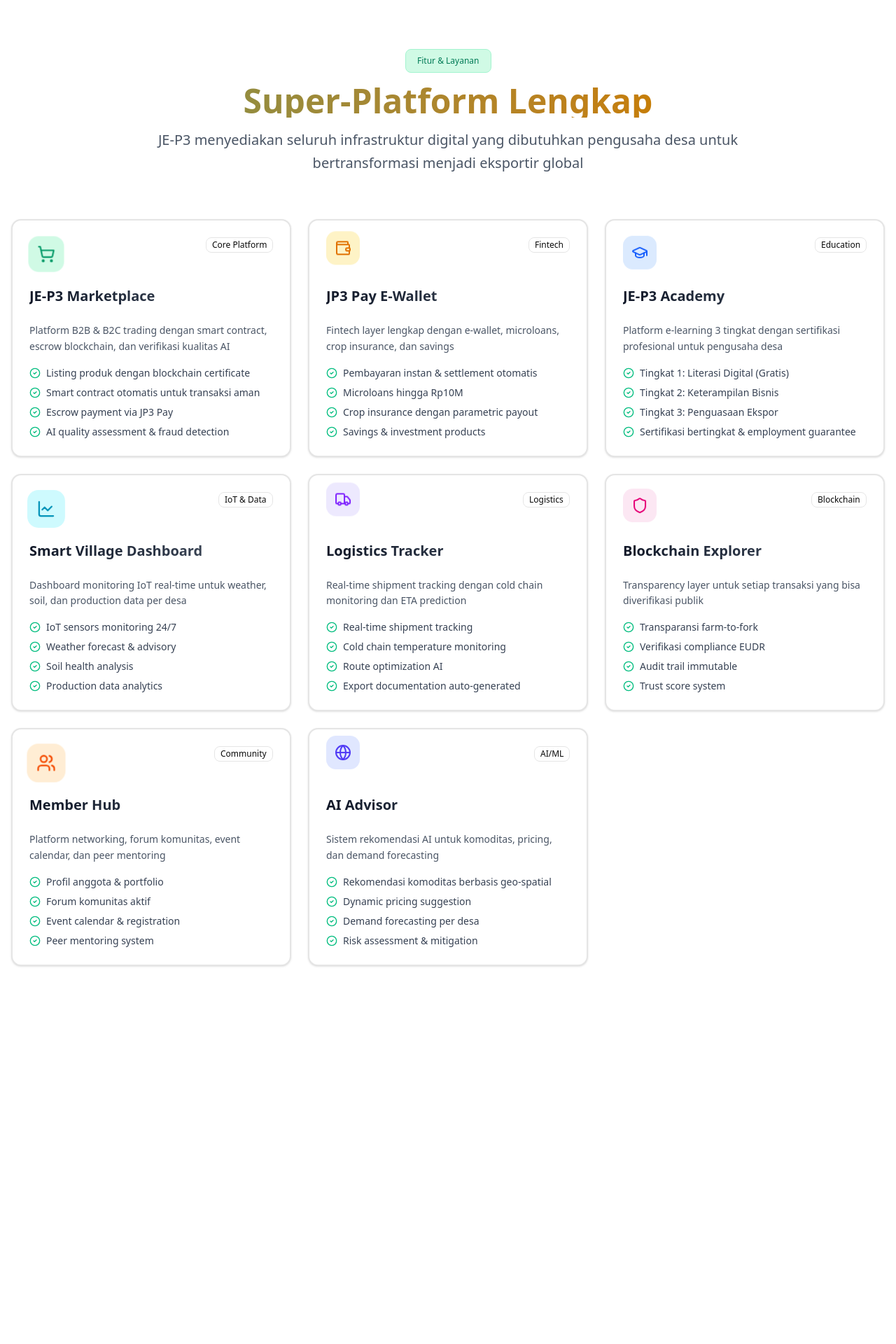
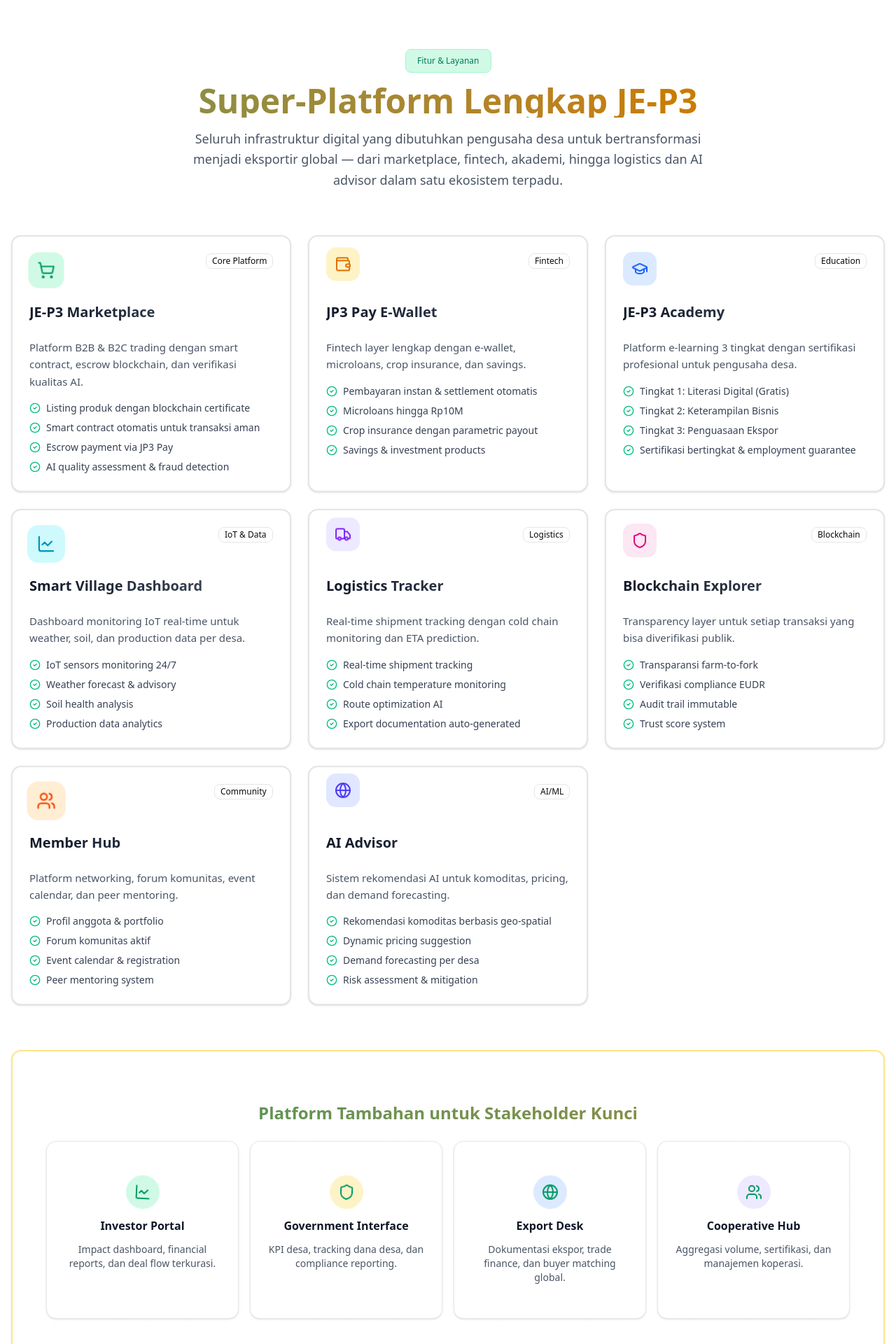
Before and after one commit to prabudanling/website-jep3, a Next.js app: page / in a window 1280 px wide. Shown: the part 5600-7520 px from the top of the page at 70% size. Built offline with nearby package versions, Linux system fonts and the light colour scheme.

Commit message:
Update features-section.tsx

```diff
--- a/src/components/sections/features-section.tsx
+++ b/src/components/sections/features-section.tsx
@@ -1,6 +1,5 @@
 'use client'
 
-import { useEffect } from 'react'
 import { Card, CardContent, CardHeader, CardTitle } from '@/components/ui/card'
 import { Badge } from '@/components/ui/badge'
 import { AnimatedIcon } from '@/components/ui/animated-icon'
@@ -14,22 +13,21 @@ import {
   Shield,
   Users,
   Globe,
-  ArrowRight,
-  CheckCircle2
+  CheckCircle2,
 } from 'lucide-react'
 
 export function FeaturesSection() {
-
   const features = [
     {
       icon: ShoppingCart,
       title: 'JE-P3 Marketplace',
-      description: 'Platform B2B & B2C trading dengan smart contract, escrow blockchain, dan verifikasi kualitas AI',
+      description:
+        'Platform B2B & B2C trading dengan smart contract, escrow blockchain, dan verifikasi kualitas AI.',
       benefits: [
         'Listing produk dengan blockchain certificate',
         'Smart contract otomatis untuk transaksi aman',
         'Escrow payment via JP3 Pay',
-        'AI quality assessment & fraud detection'
+        'AI quality assessment & fraud detection',
       ],
       color: 'bg-emerald-100 dark:bg-emerald-900/30 text-emerald-600 dark:text-emerald-400',
       badge: 'Core Platform',
@@ -37,12 +35,13 @@ export function FeaturesSection() {
     {
       icon: Wallet,
       title: 'JP3 Pay E-Wallet',
-      description: 'Fintech layer lengkap dengan e-wallet, microloans, crop insurance, dan savings',
+      description:
+        'Fintech layer lengkap dengan e-wallet, microloans, crop insurance, dan savings.',
       benefits: [
         'Pembayaran instan & settlement otomatis',
         'Microloans hingga Rp10M',
         'Crop insurance dengan parametric payout',
-        'Savings & investment products'
+        'Savings & investment products',
       ],
       color: 'bg-amber-100 dark:bg-amber-900/30 text-amber-600 dark:text-amber-400',
       badge: 'Fintech',
@@ -50,12 +49,13 @@ export function FeaturesSection() {
     {
       icon: GraduationCap,
       title: 'JE-P3 Academy',
-      description: 'Platform e-learning 3 tingkat dengan sertifikasi profesional untuk pengusaha desa',
+      description:
+        'Platform e-learning 3 tingkat dengan sertifikasi profesional untuk pengusaha desa.',
       benefits: [
         'Tingkat 1: Literasi Digital (Gratis)',
         'Tingkat 2: Keterampilan Bisnis',
         'Tingkat 3: Penguasaan Ekspor',
-        'Sertifikasi bertingkat & employment guarantee'
+        'Sertifikasi bertingkat & employment guarantee',
       ],
       color: 'bg-blue-100 dark:bg-blue-900/30 text-blue-600 dark:text-blue-400',
       badge: 'Education',
@@ -63,12 +63,13 @@ export function FeaturesSection() {
     {
       icon: LineChart,
       title: 'Smart Village Dashboard',
-      description: 'Dashboard monitoring IoT real-time untuk weather, soil, dan production data per desa',
+      description:
+        'Dashboard monitoring IoT real-time untuk weather, soil, dan production data per desa.',
       benefits: [
         'IoT sensors monitoring 24/7',
         'Weather forecast & advisory',
         'Soil health analysis',
-        'Production data analytics'
+        'Production data analytics',
       ],
       color: 'bg-cyan-100 dark:bg-cyan-900/30 text-cyan-600 dark:text-cyan-400',
       badge: 'IoT & Data',
@@ -76,12 +77,13 @@ export function FeaturesSection() {
     {
       icon: Truck,
       title: 'Logistics Tracker',
-      description: 'Real-time shipment tracking dengan cold chain monitoring dan ETA prediction',
+      description:
+        'Real-time shipment tracking dengan cold chain monitoring dan ETA prediction.',
       benefits: [
         'Real-time shipment tracking',
         'Cold chain temperature monitoring',
         'Route optimization AI',
-        'Export documentation auto-generated'
+        'Export documentation auto-generated',
       ],
       color: 'bg-violet-100 dark:bg-violet-900/30 text-violet-600 dark:text-violet-400',
       badge: 'Logistics',
@@ -89,12 +91,13 @@ export function FeaturesSection() {
     {
       icon: Shield,
       title: 'Blockchain Explorer',
-      description: 'Transparency layer untuk setiap transaksi yang bisa diverifikasi publik',
+      description:
+        'Transparency layer untuk setiap transaksi yang bisa diverifikasi publik.',
       benefits: [
         'Transparansi farm-to-fork',
         'Verifikasi compliance EUDR',
         'Audit trail immutable',
-        'Trust score system'
+        'Trust score system',
       ],
       color: 'bg-pink-100 dark:bg-pink-900/30 text-pink-600 dark:text-pink-400',
       badge: 'Blockchain',
@@ -102,12 +105,13 @@ export function FeaturesSection() {
     {
       icon: Users,
       title: 'Member Hub',
-      description: 'Platform networking, forum komunitas, event calendar, dan peer mentoring',
+      description:
+        'Platform networking, forum komunitas, event calendar, dan peer mentoring.',
       benefits: [
         'Profil anggota & portfolio',
         'Forum komunitas aktif',
         'Event calendar & registration',
-        'Peer mentoring system'
+        'Peer mentoring system',
       ],
       color: 'bg-orange-100 dark:bg-orange-900/30 text-orange-600 dark:text-orange-400',
       badge: 'Community',
@@ -115,12 +119,13 @@ export function FeaturesSection() {
     {
       icon: Globe,
       title: 'AI Advisor',
-      description: 'Sistem rekomendasi AI untuk komoditas, pricing, dan demand forecasting',
+      description:
+        'Sistem rekomendasi AI untuk komoditas, pricing, dan demand forecasting.',
       benefits: [
         'Rekomendasi komoditas berbasis geo-spatial',
         'Dynamic pricing suggestion',
         'Demand forecasting per desa',
-        'Risk assessment & mitigation'
+        'Risk assessment & mitigation',
       ],
       color: 'bg-indigo-100 dark:bg-indigo-900/30 text-indigo-600 dark:text-indigo-400',
       badge: 'AI/ML',
@@ -128,70 +133,87 @@ export function FeaturesSection() {
   ]
 
   return (
-    <section className="py-20 bg-white dark:bg-gray-900 relative overflow-hidden">
-      {/* Animated Background */}
-      <div className="absolute inset-0 opacity-5">
-        <div className="absolute inset-0 bg-dots-animated"></div>
+    <section id="features" className="py-20 bg-white dark:bg-gray-900 relative overflow-hidden">
+      {/* Background dots halus */}
+      <div className="absolute inset-0 opacity-5 -z-10">
+        <div className="absolute inset-0 bg-dots-animated" />
       </div>
+
       <div className="container mx-auto px-4">
         <div className="max-w-7xl mx-auto space-y-16">
-          {/* Section Header */}
+          {/* Header section */}
           <div className="text-center space-y-4 animate-fade-in-up">
             <Badge className="px-4 py-2 bg-emerald-100 dark:bg-emerald-900/30 text-emerald-700 dark:text-emerald-300 border-emerald-200 dark:border-emerald-800 animate-pop-in">
               Fitur & Layanan
             </Badge>
-            <h2 className="text-4xl md:text-5xl font-bold text-gradient-animate bg-gradient-to-r from-emerald-600 via-amber-600 to-emerald-600 bg-clip-text text-transparent animate-text-reveal">
-              Super-Platform Lengkap
+            <h2 className="text-3xl md:text-4xl lg:text-5xl font-bold text-gradient-animate bg-gradient-to-r from-emerald-600 via-amber-600 to-emerald-600 bg-clip-text text-transparent animate-text-reveal">
+              Super-Platform Lengkap JE-P3
             </h2>
-            <p className="text-xl text-gray-600 dark:text-gray-400 max-w-4xl mx-auto leading-relaxed animate-fade-in-up" style={{ animationDelay: '0.2s' }}>
-              JE-P3 menyediakan seluruh infrastruktur digital yang dibutuhkan pengusaha desa untuk bertransformasi menjadi eksportir global
+            <p
+              className="text-base md:text-lg text-gray-600 dark:text-gray-400 max-w-3xl mx-auto leading-relaxed animate-fade-in-up"
+              style={{ animationDelay: '0.2s' }}
+            >
+              Seluruh infrastruktur digital yang dibutuhkan pengusaha desa untuk
+              bertransformasi menjadi eksportir global — dari marketplace, fintech, akademi,
+              hingga logistics dan AI advisor dalam satu ekosistem terpadu.
             </p>
           </div>
 
-          {/* Features Grid */}
-          <div className="grid md:grid-cols-2 lg:grid-cols-3 gap-6 stagger-children animate-fade-in-up" style={{ animationDelay: '0.2s' }}>
+          {/* Grid fitur utama */}
+          <div
+            className="grid md:grid-cols-2 lg:grid-cols-3 gap-6 stagger-children animate-fade-in-up"
+            style={{ animationDelay: '0.2s' }}
+          >
             {features.map((feature, index) => {
               const Icon = feature.icon
               return (
                 <Card
                   key={index}
                   className="border-2 hover:shadow-2xl transition-all duration-300 hover:-translate-y-1 group card-3d-tilt card-hover-lift card-glow-hover cursor-pointer scroll-fade-in visible"
-                  style={{ transitionDelay: `${index * 100}ms` }}
+                  style={{ transitionDelay: `${index * 80}ms` }}
                 >
                   <CardHeader className="space-y-4">
                     <div className="flex items-start justify-between">
                       <AnimatedIcon
-                        animation={index % 3 === 0 ? 'scale-pulse' : index % 3 === 1 ? 'float' : 'bounce-subtle'}
+                        animation={
+                          index % 3 === 0
+                            ? 'scale-pulse'
+                            : index % 3 === 1
+                            ? 'float'
+                            : 'bounce-subtle'
+                        }
                         delay={index * 100}
                         duration={2.5}
                       >
-                        <div className={`p-3 rounded-xl ${feature.color} group-hover:scale-110 transition-transform icon-hover-lift icon-hover-glow`}>
+                        <div
+                          className={`p-3 rounded-xl ${feature.color} group-hover:scale-110 transition-transform icon-hover-lift icon-hover-glow`}
+                        >
                           <Icon className="w-6 h-6" />
                         </div>
                       </AnimatedIcon>
-                      <Badge variant="outline" className="text-xs hover:bg-emerald-50 dark:hover:bg-emerald-950/30 hover:border-emerald-400 dark:hover:border-emerald-600 transition-all cursor-default animate-pop-in" style={{ animationDelay: `${index * 100 + 150}ms` }}>
+                      <Badge
+                        variant="outline"
+                        className="text-[11px] md:text-xs hover:bg-emerald-50 dark:hover:bg-emerald-950/30 hover:border-emerald-400 dark:hover:border-emerald-600 transition-all cursor-default animate-pop-in"
+                        style={{ animationDelay: `${index * 100 + 150}ms` }}
+                      >
                         {feature.badge}
                       </Badge>
                     </div>
-                    <CardTitle className="text-xl font-bold text-gradient-animate bg-gradient-to-r from-gray-900 to-gray-600 dark:from-gray-100 dark:to-gray-400 bg-clip-text text-transparent group-hover:from-emerald-600 group-hover:to-amber-600 dark:group-hover:from-emerald-400 dark:group-hover:to-amber-400 transition-all duration-300">
+                    <CardTitle className="text-lg md:text-xl font-bold text-gradient-animate bg-gradient-to-r from-gray-900 to-gray-600 dark:from-gray-100 dark:to-gray-400 bg-clip-text text-transparent group-hover:from-emerald-600 group-hover:to-amber-600 dark:group-hover:from-emerald-400 dark:group-hover:to-amber-400 transition-all duration-300">
                       {feature.title}
                     </CardTitle>
                   </CardHeader>
                   <CardContent className="space-y-4">
-                    <p className="text-gray-600 dark:text-gray-400 text-sm leading-relaxed">
+                    <p className="text-sm md:text-[15px] text-gray-600 dark:text-gray-400 leading-relaxed">
                       {feature.description}
                     </p>
                     <div className="space-y-2">
                       {feature.benefits.map((benefit, bIndex) => (
                         <div key={bIndex} className="flex items-start gap-2 group/benefit">
-                          <AnimatedIcon
-                            animation="pop-in"
-                            delay={bIndex * 50}
-                            duration={0.6}
-                          >
+                          <AnimatedIcon animation="pop-in" delay={bIndex * 60} duration={0.6}>
                             <CheckCircle2 className="w-4 h-4 text-emerald-500 flex-shrink-0 mt-0.5 icon-hover-glow" />
                           </AnimatedIcon>
-                          <span className="text-sm text-gray-700 dark:text-gray-300 group-hover/benefit:text-emerald-600 dark:group-hover/benefit:text-emerald-400 transition-colors">
+                          <span className="text-xs md:text-sm text-gray-700 dark:text-gray-300 group-hover/benefit:text-emerald-600 dark:group-hover/benefit:text-emerald-400 transition-colors">
                             {benefit}
                           </span>
                         </div>
@@ -203,37 +225,37 @@ export function FeaturesSection() {
             })}
           </div>
 
-          {/* Additional Platforms */}
+          {/* Platform tambahan */}
           <div className="animate-fade-in-up" style={{ animationDelay: '0.3s' }}>
-            <Card className="border-2 border-amber-200 dark:border-amber-800 bg-gradient-to-br from-amber-50 to-emerald-50 dark:from-amber-950/30 dark:to-emerald-950/30 card-3d-tilt card-hover-lift card-glow-hover cursor-pointer animate-shimmer section-fade">
+            <Card className="border-2 border-amber-200 dark:border-amber-800 bg-gradient-to-br from-amber-50 to-emerald-50 dark:from-amber-950/30 dark:to-emerald-950/30 card-3d-tilt card-hover-lift card-glow-hover cursor-pointer animate-shimmer">
               <CardContent className="p-8 md:p-12">
                 <div className="text-center space-y-6">
-                  <h3 className="text-2xl font-bold text-gradient-animate bg-gradient-to-r from-emerald-600 to-amber-600 bg-clip-text text-transparent animate-fade-in-up">
-                    Platform Tambahan untuk Stakeholder
+                  <h3 className="text-xl md:text-2xl font-bold text-gradient-animate bg-gradient-to-r from-emerald-600 to-amber-600 bg-clip-text text-transparent animate-fade-in-up">
+                    Platform Tambahan untuk Stakeholder Kunci
                   </h3>
-                  <div className="grid md:grid-cols-2 lg:grid-cols-4 gap-4 stagger-children">
+                  <div className="grid sm:grid-cols-2 lg:grid-cols-4 gap-4 stagger-children">
                     {[
                       {
                         name: 'Investor Portal',
-                        description: 'Impact dashboard, financial reports, deal flow',
+                        description: 'Impact dashboard, financial reports, dan deal flow terkurasi.',
                         icon: LineChart,
                         color: 'bg-emerald-100 dark:bg-emerald-900/50',
                       },
                       {
                         name: 'Government Interface',
-                        description: 'KPI desa, dana desa tracking, compliance',
+                        description: 'KPI desa, tracking dana desa, dan compliance reporting.',
                         icon: Shield,
                         color: 'bg-amber-100 dark:bg-amber-900/50',
                       },
                       {
                         name: 'Export Desk',
-                        description: 'Documentation, trade finance, buyer matching',
+                        description: 'Dokumentasi ekspor, trade finance, dan buyer matching global.',
                         icon: Globe,
                         color: 'bg-blue-100 dark:bg-blue-900/50',
                       },
                       {
                         name: 'Cooperative Hub',
-                        description: 'Aggregasi, sertifikasi, volume management',
+                        description: 'Aggregasi volume, sertifikasi, dan manajemen koperasi.',
                         icon: Users,
                         color: 'bg-violet-100 dark:bg-violet-900/50',
                       },
@@ -247,11 +269,7 @@ export function FeaturesSection() {
                         >
                           <CardContent className="p-6 text-center space-y-3">
                             <div className="flex justify-center">
-                              <AnimatedIcon
-                                animation="wiggle"
-                                delay={index * 150}
-                                duration={2}
-                              >
+                              <AnimatedIcon animation="wiggle" delay={index * 150} duration={2}>
                                 <div className={`p-3 ${platform.color} rounded-full icon-hover-glow icon-hover-lift`}>
                                   <Icon className="w-6 h-6 text-emerald-600 dark:text-emerald-400" />
                                 </div>
```
